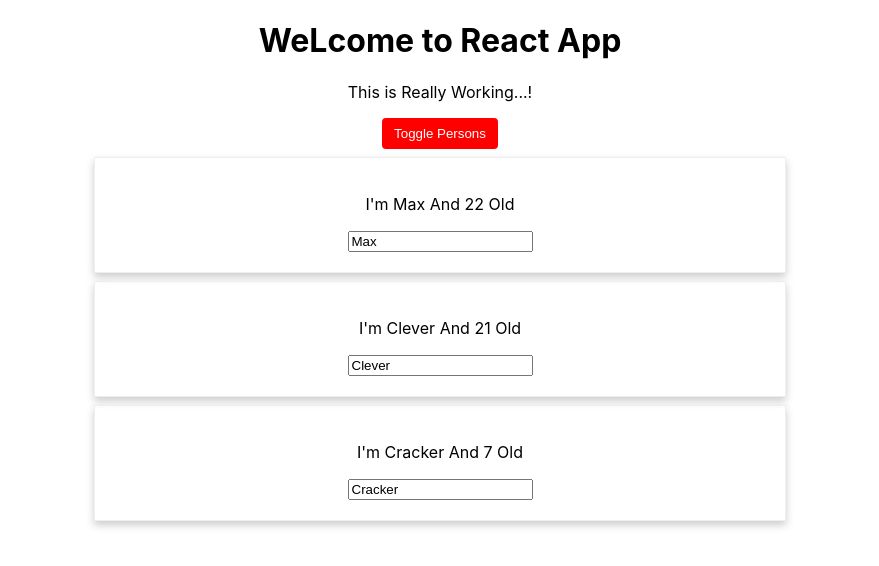
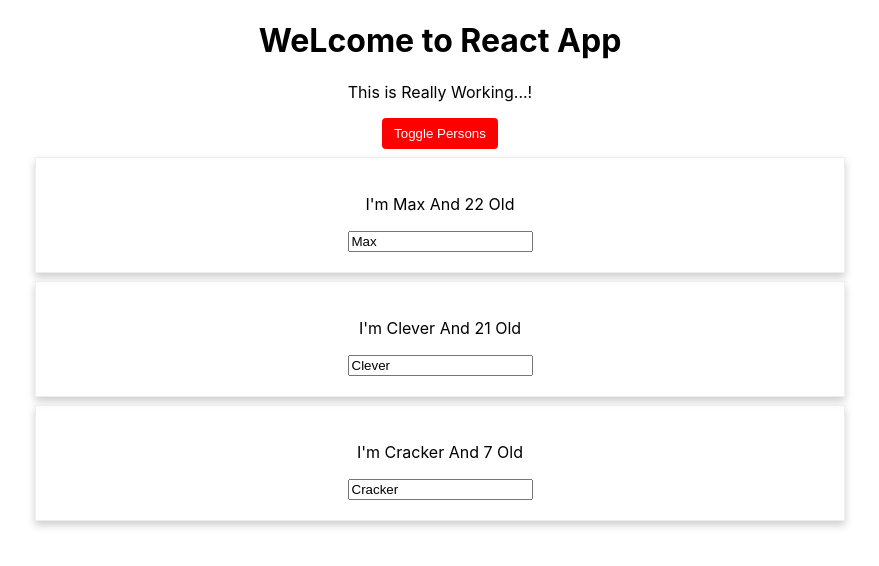
Before and after one commit to CleverCracker/ReactCompleteGuide, a React (Create React App) app: page / in a window 1280 px wide. Both pictures are taken after a click on the button "Toggle Persons". Shown: the top 566 px of the page, without its empty margins (200-1079 px from the left). Built offline with nearby package versions, Linux system fonts and the light colour scheme.

Commit message:
Removing Redium For Code

```diff
--- a/src/App.js
+++ b/src/App.js
@@ -2,7 +2,6 @@
 import Person from './Person/Person';
 
 import React, { Component } from 'react';
-import Radium, { StyleRoot } from 'radium';
 
 class App extends Component {
   state = {
@@ -80,7 +79,6 @@
       classes.push('text-weight-bold');
     }
     return (
-      <StyleRoot>
       <div className='App'>
         <h1>WeLcome to React App</h1>
         <p className={classes.join(' ')}>This is Really Working...!</p>
@@ -93,8 +91,7 @@
         </button>
         {person}
       </div>
-      </StyleRoot>
     );
   }
 }
-export default Radium(App);
+export default App;
--- a/src/Person/Person.js
+++ b/src/Person/Person.js
@@ -1,15 +1,9 @@
 import React from 'react';
 import './Person.scss';
-import Radium from 'radium';
 
 const person = (props) => {
-  const style = {
-    '@media (min-width:700px)': {
-      width: '650px',
-    },
-  };
   return (
-    <div className='Person' style={style}>
+    <div className='Person'>
       <p onClick={props.clickFn}>
         I'm {props.name} And {props.age} Old
       </p>
@@ -19,4 +13,4 @@
   );
 };
 
-export default Radium(person);
+export default person;
```
Lines whose indentation alone changed are shown as unchanged.
